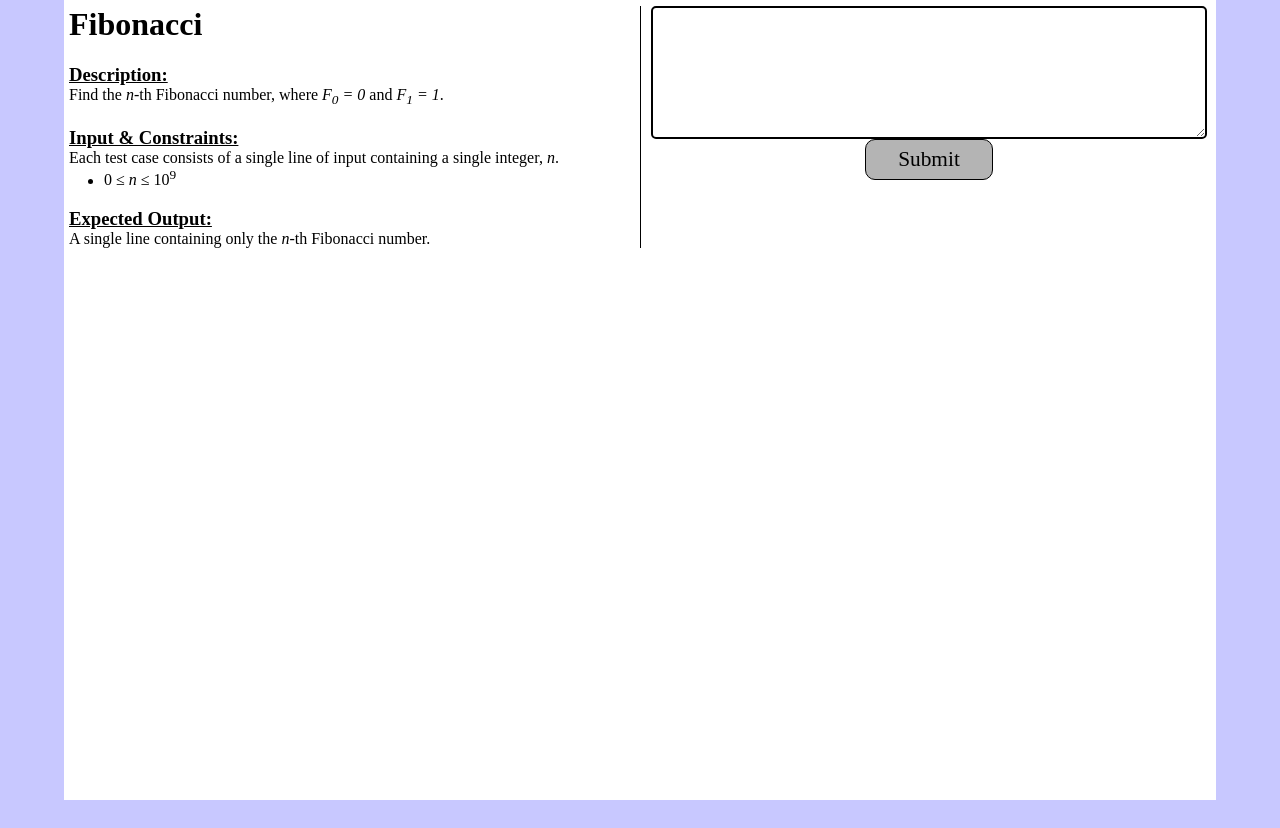
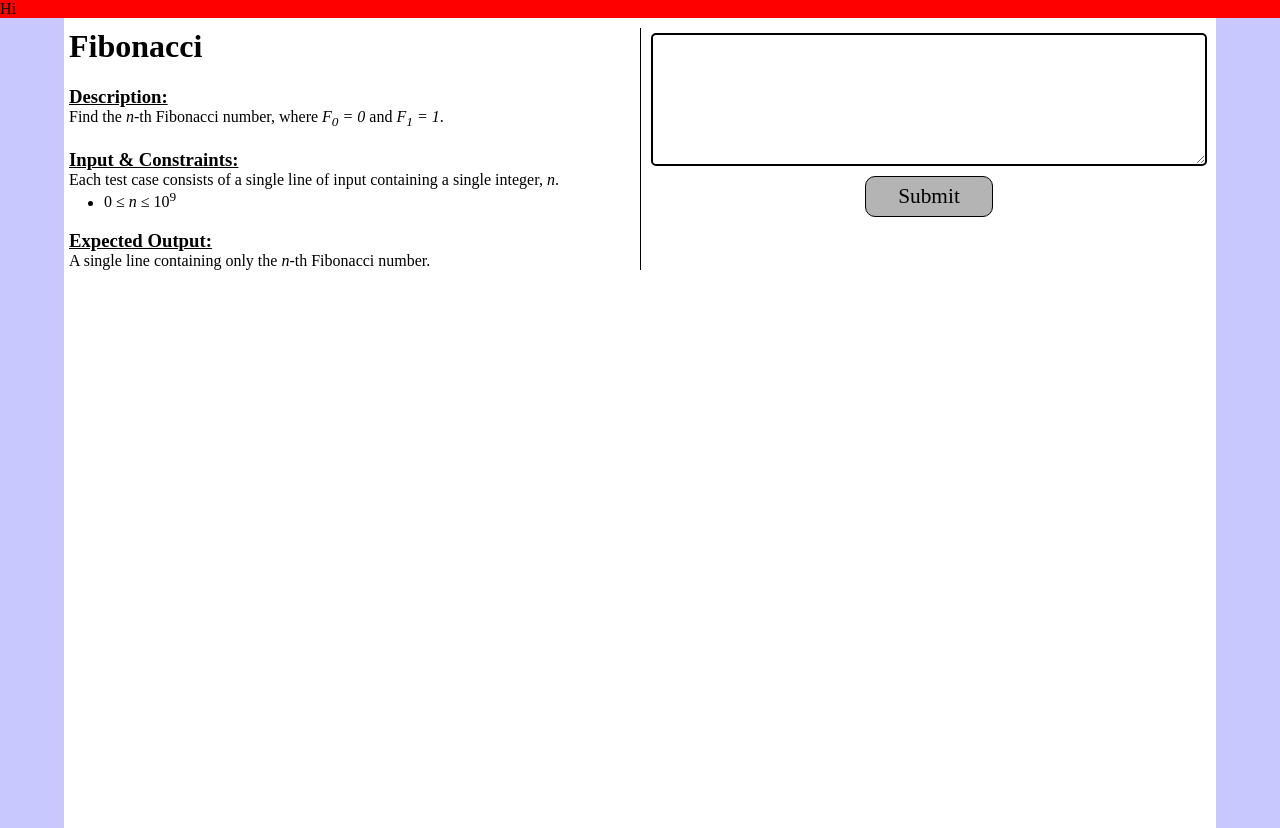
Before and after one commit to Jashaszun/codecomplete, a plain HTML site: page index.html in a window 1280 px wide. Before the commit the page ends 800 px from the top, so only its background shows below. Drawn offline with Linux system fonts and the light colour scheme.

Commit message:
More problem page formatting.

```diff
--- a/index.html
+++ b/index.html
@@ -2,14 +2,8 @@
 <title>Code Complete</title>
 <head><link href="style.css" rel="stylesheet" type="text/css"/></head>
 <body>
+  <div id="header-div">Hi</div>
   <div id="content-div">
-    <table border="0"><tr>
-      <td>
-
-      </td><td>
-
-      </td>
-    </tr></table>
     <div id="problem-description-div">
       <h1>Fibonacci</h1>
       <h3><span class="underlined-span">Description:</span></h3>
--- a/style.css
+++ b/style.css
@@ -2,6 +2,11 @@ body
 {
     background-color: rgb(200, 200, 255);
     margin: 0px;
+}
+#header-div
+{
+    background-color: red;
+    width: 100%;
 }
 #content-div
 {
@@ -10,6 +15,7 @@ body
     width: 90%;
     background-color: white;
     height: 100%;
+    padding-top: 10px;
 }
 #problem-description-div
 {
@@ -73,6 +79,7 @@ span
 
 #problem-submission-inner-div
 {
+    padding-top: 5px;
     margin-left: 10px;
     margin-right: 10px;
 }
@@ -82,4 +89,5 @@ span
     height: 10em;
     border: 2px solid black;
     border-radius: 5px;
+    margin-bottom: 10px;
 }
```
